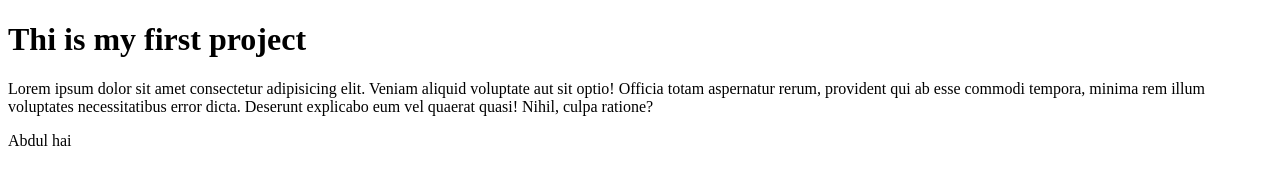
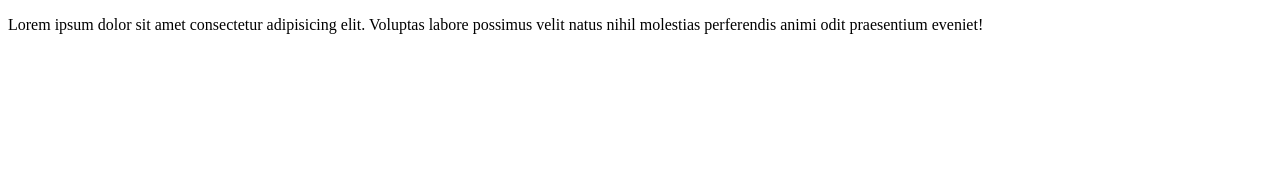
Before and after one commit to abdulhai1111/first-project, a plain HTML site: page index.html in a window 1280 px wide. Drawn offline with Linux system fonts and the light colour scheme.

Commit message:
ptag-added

```diff
--- a/index.html
+++ b/index.html
@@ -6,9 +6,8 @@
     <title>Document</title>
 </head>
 <body>
-    <h1>Thi is my first project</h1>
-
-    <p>Lorem ipsum dolor sit amet consectetur adipisicing elit. Veniam aliquid voluptate aut sit optio! Officia totam aspernatur rerum, provident qui ab esse commodi tempora, minima rem illum voluptates necessitatibus error dicta. Deserunt explicabo eum vel quaerat quasi! Nihil, culpa ratione?</p>
-    <p>Abdul hai</p>
+   <p>
+    Lorem ipsum dolor sit amet consectetur adipisicing elit. Voluptas labore possimus velit natus nihil molestias perferendis animi odit praesentium eveniet!
+   </p>
 </body>
 </html>
```
